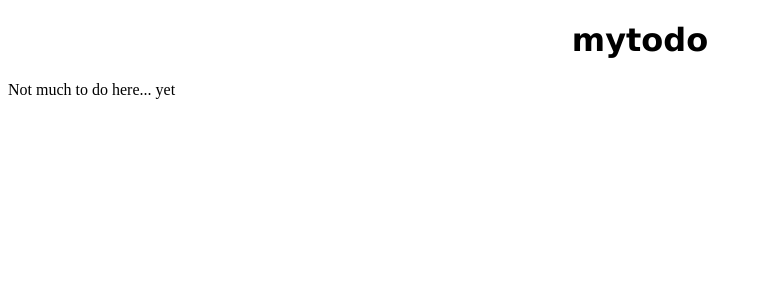
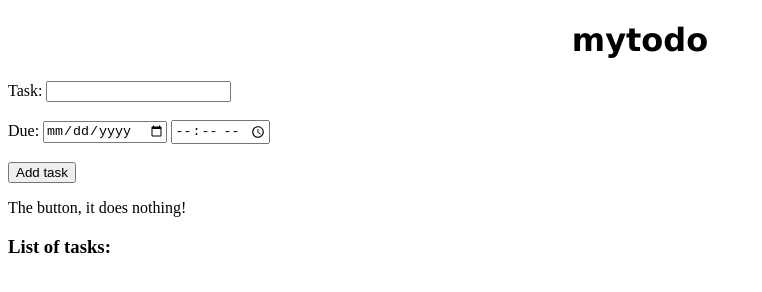
Before and after one commit to nixie74/MyTodoTest, a plain HTML site: page index.html in a window 1280 px wide. Shown: the whole page, without its empty margins (0-762 px from the left). Drawn offline with Linux system fonts and the light colour scheme.

Commit message:
Add basic form functionality - <p> element modification

```diff
--- a/index.html
+++ b/index.html
@@ -8,10 +8,27 @@
 
 <body>
   <div id="maintitle"><h1>mytodo</h1></div>
-  <p>Not much to do here... yet</p>
 
+  <form id="taskInput">
+  Task:
+  <input type="text" name="task"></input><br></br>
+  Due:
+  <input type="date" name="dueDate"></input>
+  <input type="time" name="dueTime"></input><br></br>
+
+  <input type="button" value="Add task" onclick="addNewTask()"></input>
+  </form>
+  <p>The button, it does nothing!</p>
+
+  <h3>List of tasks:</h3>
+  <p id="taskList"></p>
+
+  <script type="text/javascript" src="scripts.js"></script>
+
+  <!-- jquery stuff; not being used yet
   <script type="text/javascript" src="jquery-3.1.1.min.js"></script>
   <script type="text/javascript" src="jqueryCode.js"></script>
+  -->
 </body>
 
 </html>
--- /dev/null
+++ b/scripts.js
@@ -0,0 +1,9 @@
+function addNewTask(){
+	var taskName = document.getElementById("taskInput").elements["task"].value;
+	var dueDate = document.getElementById("taskInput").elements["dueDate"].value;
+	var dueTime = document.getElementById("taskInput").elements["dueTime"].value;
+	var currList = document.getElementById("taskList").innerHTML;
+	var newList = currList + "<br></br>" + "<b>Task:</b> " + taskName + " <b>Due:</b>" +
+	    dueDate + " at " + dueTime;
+	document.getElementById("taskList").innerHTML = newList;
+}
```
